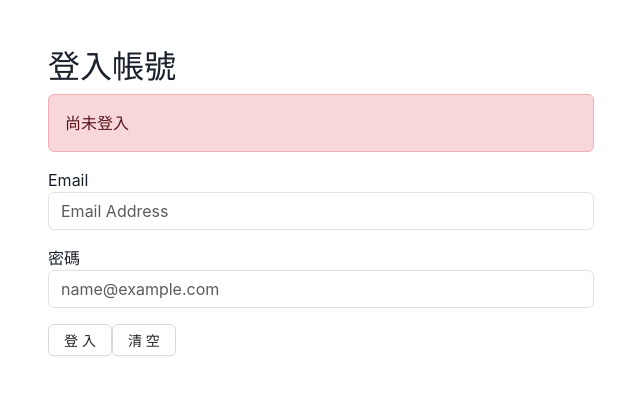
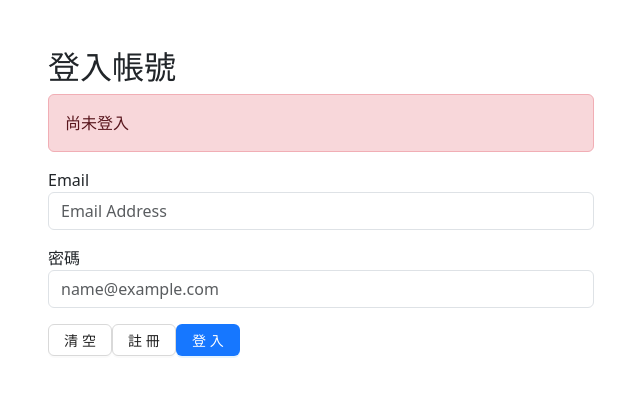
Before and after one commit to solodreamer/Camping, a React (Create React App) app: page /#/login in a window 1280 px wide. Shown: the top 396 px of the page, without its empty margins (319-959 px from the left). Built offline with nearby package versions, Linux system fonts and the light colour scheme.

Commit message:
更新登入頁面的按鈕和錯誤訊息

```diff
--- a/src/App.js
+++ b/src/App.js
@@ -1,14 +1,7 @@
 // import logo from './logo.svg';
 // import './App.css';
-import { useEffect } from "react";
-import axios from "axios";
 import { Routes, Route } from "react-router-dom";
 import Login from "./pages/Login";
-import { useState } from "react";
-import { ChakraProvider } from "@chakra-ui/react";
-// import { Button, ButtonGroup } from '@chakra-ui/react';
-// import React from 'react';
-import { Button } from "antd";
 
 function App() {
   // useEffect(() => {
@@ -41,90 +34,12 @@ function App() {
   //   }
   // }
 
-  const [restostring, setRestostring] = useState("尚未登入");
-
-  const [data, setData] = useState({
-    username: "",
-    password: "",
-  });
-
-  const handleChange = (e) => {
-    const { name, value } = e.target;
-    setData({ ...data, [name]: value });
-    // console.log(name, value);
-    // console.log(data);
-  };
-
-  const submit = async (e) => {
-    try {
-      const formData = new FormData();
-      formData.append("username", data.username);
-      formData.append("password", data.password);
-      const res = await axios.post(`http://172.105.209.194/v1/login`, formData);
-      console.log(res);
-      console.log(restostring);
-      const { token } = res.data;
-      setRestostring(token);
-      // axios.defaults.headers.common['Authorization'] = token;
-      // const productRes = await axios.get(`/v2/api/${process.env.REACT_APP_API_PATH}/admin/products/all`);
-    } catch (err) {
-      console.log(err);
-    }
-  };
-
-  const clear = (e) => {
-    setRestostring("尚未登入");
-  };
-
   return (
-    <ChakraProvider>
-      <div className="App">
-        {/* <Routes>
-        <Route path='/login' element={<Login/>}></Route>
-      </Routes> */}
-        <div className="container py-5">
-          <div className="row justify-content-center">
-            <div className="col-md-6">
-              <h2>登入帳號</h2>
-
-              <div className="alert alert-danger" role="alert">
-                {restostring}
-              </div>
-              <div className="mb-2">
-                <label htmlFor="email" className="form-label w-100">
-                  Email
-                  <input
-                    id="email"
-                    className="form-control"
-                    name="username"
-                    type="email"
-                    placeholder="Email Address"
-                    onChange={handleChange}
-                  />
-                </label>
-              </div>
-              <div className="mb-2">
-                <label htmlFor="password" className="form-label w-100">
-                  密碼
-                  <input
-                    type="password"
-                    className="form-control"
-                    name="password"
-                    id="password"
-                    placeholder="name@example.com"
-                    onChange={handleChange}
-                  />
-                </label>
-              </div>
-              <Button colorScheme="teal" mr="5px" onClick={submit}>
-                登入
-              </Button>
-              <Button onClick={clear}>清空</Button>
-            </div>
-          </div>
-        </div>
-      </div>
-    </ChakraProvider>
+    <div className="App">
+      <Routes>
+        <Route path="/login" element={<Login />}></Route>
+      </Routes>
+    </div>
   );
 }
 
--- a/src/pages/Login.js
+++ b/src/pages/Login.js
@@ -1,55 +1,88 @@
 import axios from "axios";
 import { useState } from "react";
+import { Button } from "antd";
 
 function Login() {
+  const [restostring, setRestostring] = useState("尚未登入");
+
   const [data, setData] = useState({
-        username: '',
-        password: ''
-    }); //初始化data為空物件
+    username: "",
+    password: "",
+  });
 
   const handleChange = (e) => {
-        const {name, value}  = e.target;
-        setData({...data, [name]: value});
+    const { name, value } = e.target;
+    setData({ ...data, [name]: value });
     // console.log(name, value);
     // console.log(data);
+  };
+
+  const login = async (e) => {
+    try {
+      const formData = new FormData();
+      formData.append("username", data.username);
+      formData.append("password", data.password);
+      const res = await axios.post(`http://172.105.209.194/v1/login`, formData);
+      console.log(res);
+      console.log(restostring);
+      const { token } = res.data;
+      setRestostring(token);
+      // axios.defaults.headers.common['Authorization'] = token;
+      // const productRes = await axios.get(`/v2/api/${process.env.REACT_APP_API_PATH}/admin/products/all`);
+    } catch (err) {
+      console.log(err);
     }
+  };
 
-    const submit = async (e) => {
-        const res = await axios.post(`/v2/admin/signin`, data);
-        // console.log(res);
-        const {token} = res.data;
-        axios.defaults.headers.common['Authorization'] = token;
-        const productRes = await axios.get(`/v2/api/${process.env.REACT_APP_API_PATH}/admin/products/all`);
-        // const productRes = await axios.get(`http://172.105.209.194/api/test`);
-        console.log(productRes);
-    }
+  const clear = (e) => {
+    setRestostring("尚未登入");
+  };
 
   return (
+    <div className="App">
       <div className="container py-5">
         <div className="row justify-content-center">
           <div className="col-md-6">
             <h2>登入帳號</h2>
-
             <div className="alert alert-danger" role="alert">
-          錯誤訊息
+              {restostring}
             </div>
             <div className="mb-2">
               <label htmlFor="email" className="form-label w-100">
                 Email
-            <input id="email" className="form-control" name="username" type="email" placeholder="Email Address"  onChange={handleChange}/>
+                <input
+                  id="email"
+                  className="form-control"
+                  name="username"
+                  type="email"
+                  placeholder="Email Address"
+                  onChange={handleChange}
+                />
               </label>
             </div>
             <div className="mb-2">
               <label htmlFor="password" className="form-label w-100">
                 密碼
-            <input type="password" className="form-control"  name="password" id="password" placeholder="name@example.com"  onChange={handleChange} />
+                <input
+                  type="password"
+                  className="form-control"
+                  name="password"
+                  id="password"
+                  placeholder="name@example.com"
+                  onChange={handleChange}
+                />
               </label>
             </div>
-        <button type="button" className="btn btn-primary" onClick={submit}>登入</button>
+            <Button onClick={clear}>清空</Button>
+            <Button>註冊</Button>
+            <Button type="primary" onClick={login}>
+              登入
+            </Button>
           </div>
         </div>
       </div>
-  )
+    </div>
+  );
 }
 
 export default Login;
```
Lines whose indentation alone changed are shown as unchanged.
